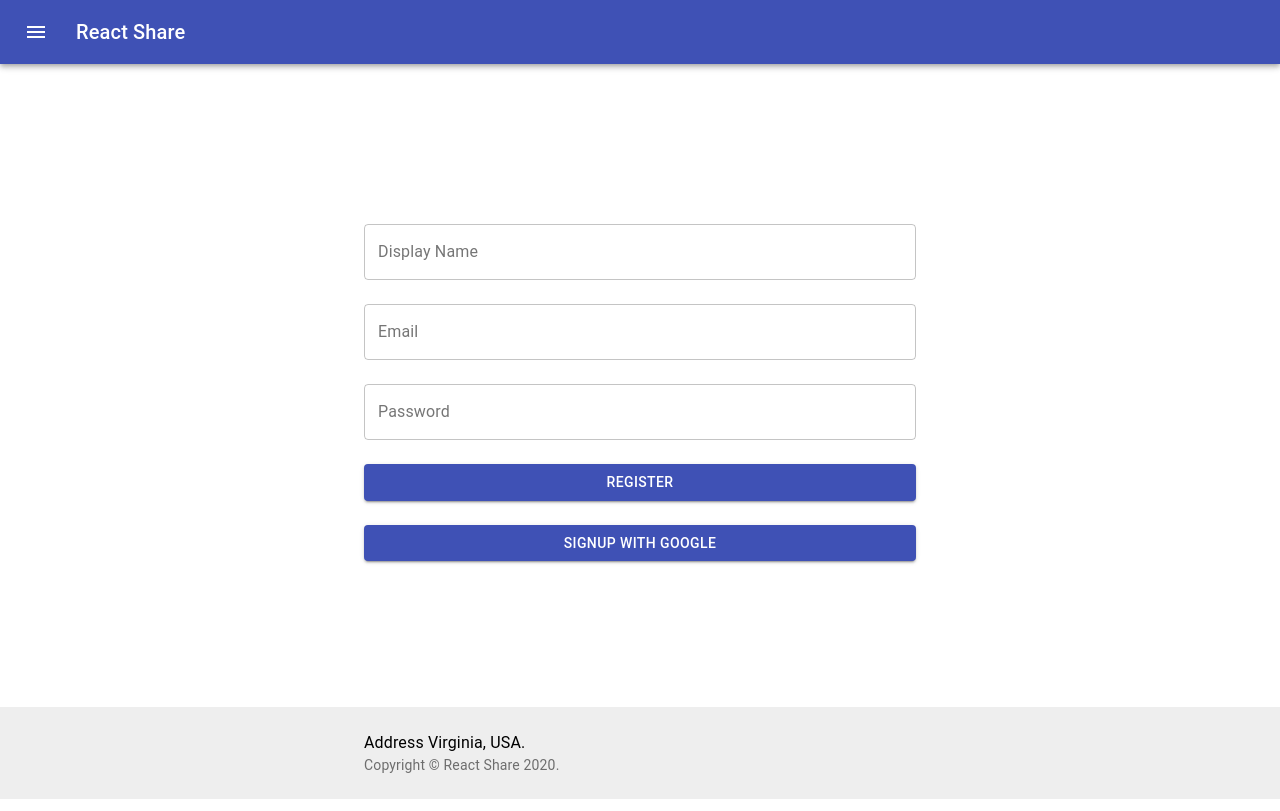
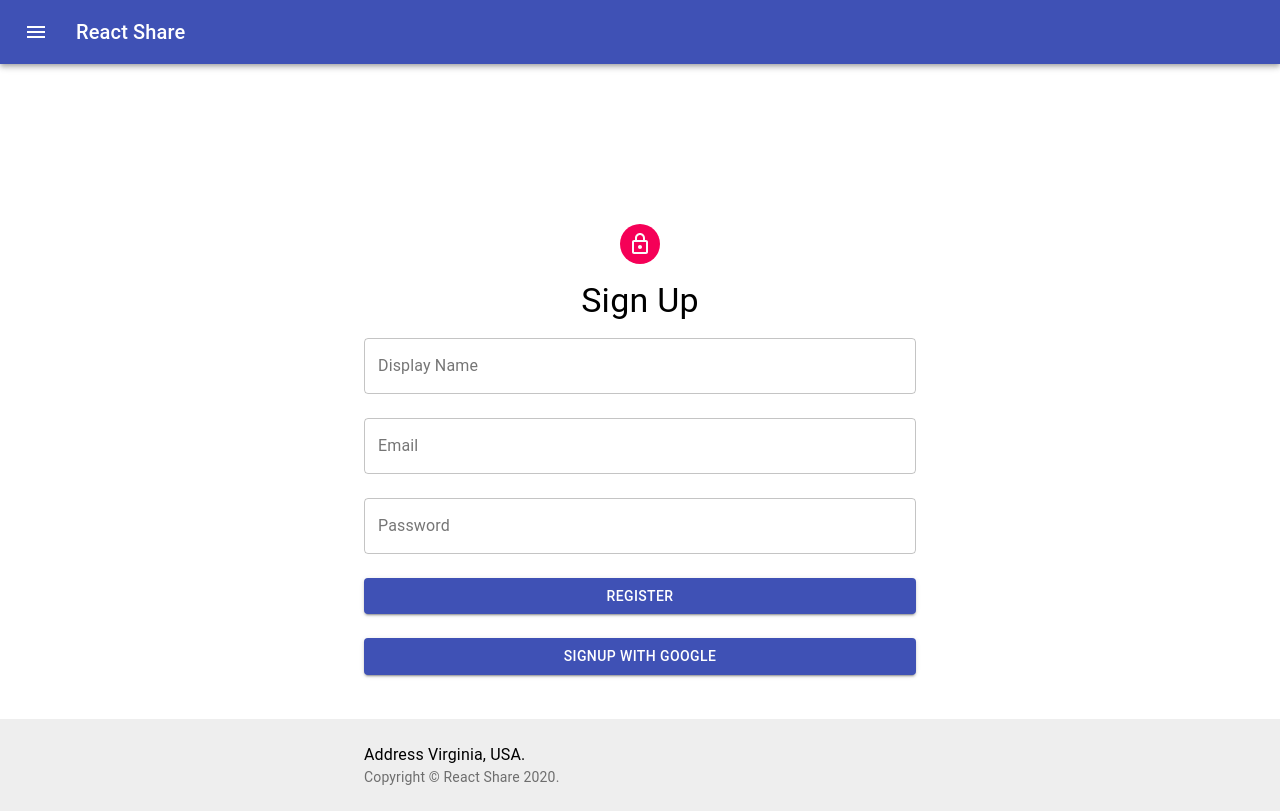
Before and after one commit to abdullahclarusway/React_Share, a React (Create React App) app in the folder react-share/: page /register in a window 1280 px wide. Built offline with nearby package versions, Linux system fonts and the light colour scheme; no server answers.

Commit message:
Add icon and page name

```diff
--- a/react-share/src/pages/Signin.js
+++ b/react-share/src/pages/Signin.js
@@ -28,7 +28,10 @@ const stylesFunc = makeStyles((theme) => ({
   },
   avatar: {
     margin: "1rem auto",
-    backgroundColor: theme.palette.secondary.main,
+    backgroundColor: theme.palette.primary.main,
+  },
+  signIn: {
+    margin: "1rem",
   },
 }));
 
@@ -54,7 +57,9 @@ function Signin() {
       <Avatar className={signinStyles.avatar}>
         <LockOutlinedIcon />
       </Avatar>
-      <Typography variant="h4">Sign In</Typography>
+      <Typography className={signinStyles.signIn} variant="h4">
+        Sign In
+      </Typography>
       <Formik
         initialValues={initialValues}
         validationSchema={signInValidationSchema}
--- a/react-share/src/pages/Signup.js
+++ b/react-share/src/pages/Signup.js
@@ -1,9 +1,17 @@
 import React from "react";
-import { Button, TextField, Grid, Container } from "@material-ui/core";
+import {
+  Button,
+  TextField,
+  Grid,
+  Container,
+  Avatar,
+  Typography,
+} from "@material-ui/core";
 import { makeStyles } from "@material-ui/core/styles";
 import { useFormik } from "formik";
 import firebase from "../firebase/firebase.utils";
 import * as Yup from "yup";
+import LockOutlinedIcon from "@material-ui/icons/LockOutlined";
 
 const signUpValidationSchema = Yup.object().shape({
   displayName: Yup.string().required("Display Name is required!!"),
@@ -13,12 +21,20 @@ const signUpValidationSchema = Yup.object().shape({
     .min(8, "Password is too short - should be 8 chars minimum."),
 });
 
-const stylesFunc = makeStyles({
+const stylesFunc = makeStyles((theme) => ({
   wrapper: {
     marginTop: "10rem",
     height: "calc(100vh - 19.0625rem)",
+    textAlign: "center",
   },
-});
+  avatar: {
+    margin: "1rem auto",
+    backgroundColor: theme.palette.secondary.main,
+  },
+  signUp: {
+    margin: "1rem",
+  },
+}));
 
 function Signup() {
   const formik = useFormik({
@@ -41,6 +57,12 @@ function Signup() {
 
   return (
     <Container className={signupStyles.wrapper} maxWidth="sm">
+      <Avatar className={signupStyles.avatar}>
+        <LockOutlinedIcon />
+      </Avatar>
+      <Typography className={signupStyles.signUp} variant="h4">
+        Sign Up
+      </Typography>
       <form onSubmit={formik.handleSubmit}>
         <Grid container spacing={3}>
           <Grid item xs={12}>
```
